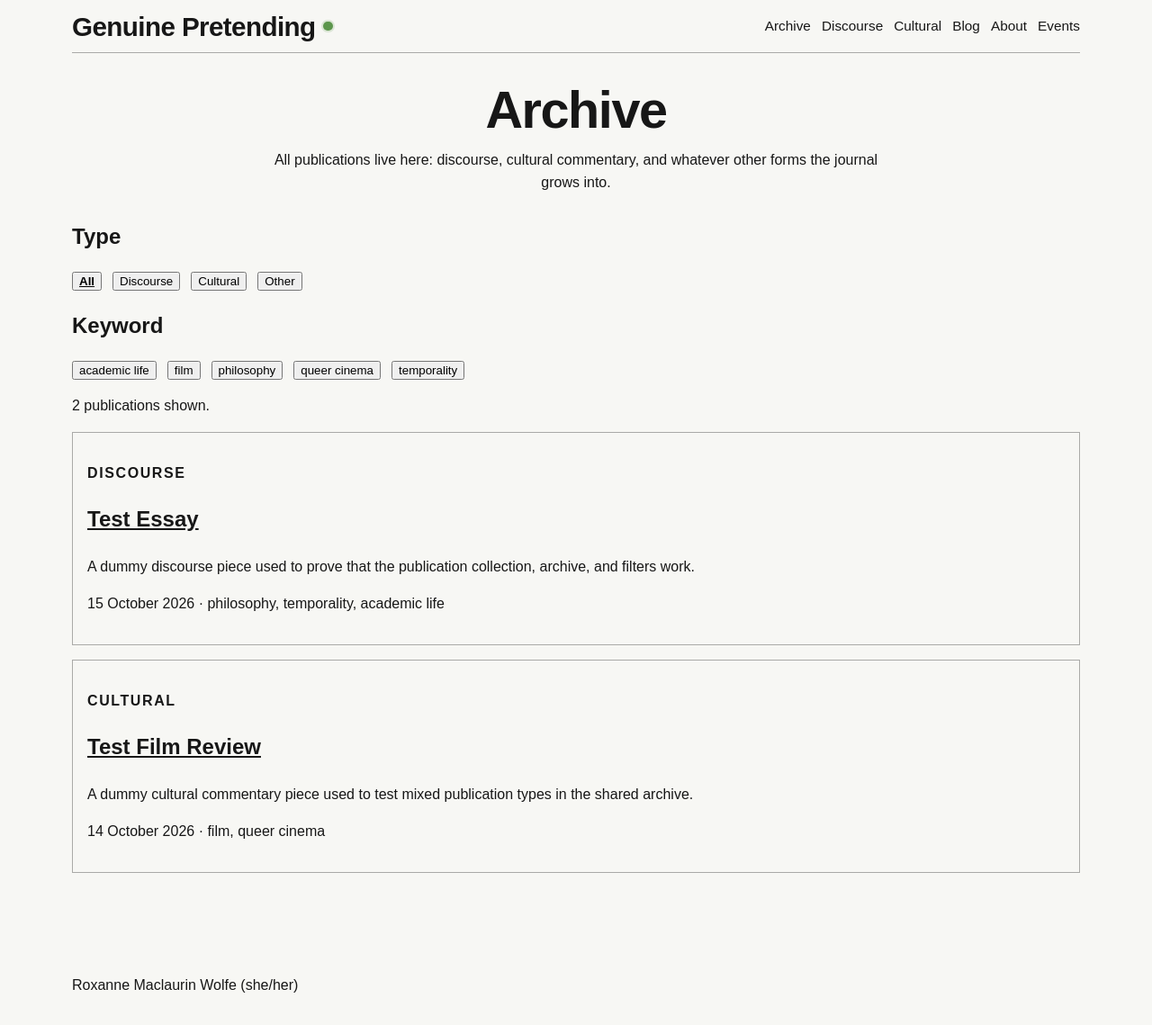
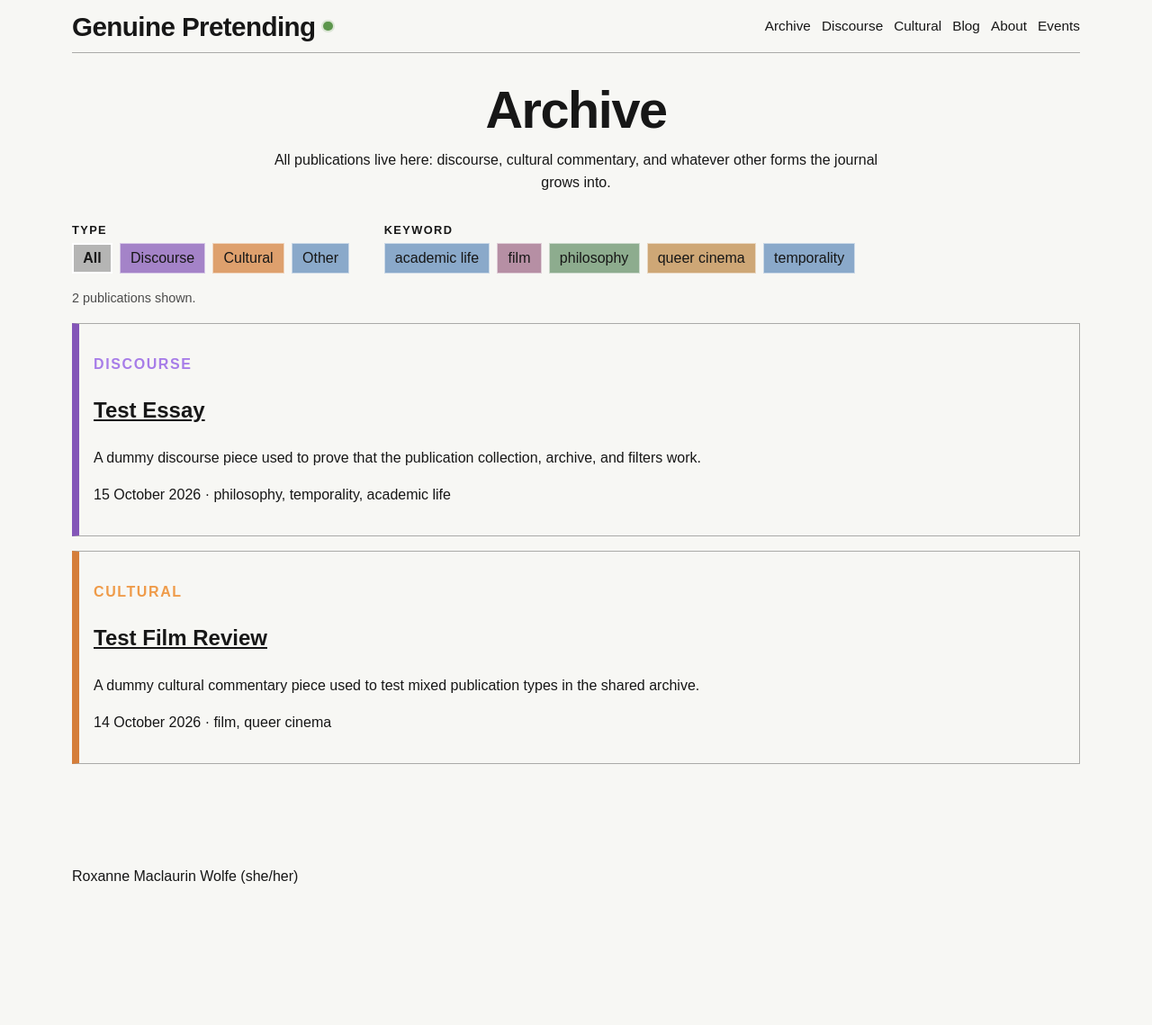
Before and after one commit to roxannewolfe/roxannewolfe.github.io, a Jekyll site: the page built from archive/index.html, in a window 1280 px wide. Shown: the whole page at 90% size. Built offline with Jekyll 4.4.1, drawn with Linux system fonts in a browser that asks for light colours; after the commit the page ends 1018 px from its top, so only the background shows below that.

Commit message:
Style archive cards and filters

```diff
--- a/assets/css/archive.css
+++ b/assets/css/archive.css
@@ -27,3 +27,123 @@
   max-width: 42rem;
   margin: 0.7rem auto 0;
 }
+
+.archive-filter-bar {
+  display: grid;
+  grid-template-columns: max-content minmax(0, 1fr);
+  gap: 2.4rem;
+  align-items: start;
+  margin: 2rem 0 1rem;
+}
+
+.archive-filter-group h2 {
+  margin: 0 0 0.45rem;
+  font-size: 0.8rem;
+  line-height: 1.2;
+  text-transform: uppercase;
+  letter-spacing: 0.11em;
+}
+
+.archive-filter-bar .archive-filters,
+.archive-filter-bar .topic-filters {
+  display: flex;
+  flex-wrap: wrap;
+  gap: 0.5rem;
+  margin: 0;
+}
+
+.archive-filter {
+  appearance: none;
+  -webkit-appearance: none;
+  margin: 0;
+  padding: 0.38rem 0.7rem;
+  border: 1px solid rgba(255, 255, 255, 0.56);
+  border-radius: 0;
+  color: inherit;
+  font: inherit;
+  line-height: 1.2;
+  cursor: pointer;
+  transition: border-color 130ms ease, transform 130ms ease, filter 130ms ease;
+}
+
+.archive-filter:hover,
+.archive-filter:focus-visible {
+  border-color: rgba(255, 255, 255, 0.95);
+  transform: translateY(-1px);
+  filter: brightness(1.12);
+}
+
+.archive-filter[aria-pressed="true"] {
+  border-color: white;
+  box-shadow: inset 0 0 0 1px white;
+  text-decoration: none;
+  font-weight: 700;
+}
+
+.archive-filter--all {
+  background: rgba(135, 135, 135, 0.58);
+}
+
+.archive-filter--discourse {
+  background: rgba(132, 86, 184, 0.72);
+}
+
+.archive-filter--cultural {
+  background: rgba(213, 126, 58, 0.72);
+}
+
+.archive-filter--other {
+  background: rgba(72, 121, 178, 0.62);
+}
+
+.topic-filters .archive-filter--keyword:nth-child(4n + 1) {
+  background: rgba(72, 121, 178, 0.62);
+}
+
+.topic-filters .archive-filter--keyword:nth-child(4n + 2) {
+  background: rgba(143, 79, 117, 0.62);
+}
+
+.topic-filters .archive-filter--keyword:nth-child(4n + 3) {
+  background: rgba(77, 126, 82, 0.62);
+}
+
+.topic-filters .archive-filter--keyword:nth-child(4n) {
+  background: rgba(181, 119, 42, 0.62);
+}
+
+#archive-filter-status {
+  margin: 1rem 0 0.5rem;
+  font-size: 0.9rem;
+  opacity: 0.76;
+}
+
+#publication-archive .publication-card {
+  position: relative;
+  box-sizing: border-box;
+  border-radius: 0;
+  border-left-width: 0.5rem;
+}
+
+#publication-archive .publication-card[data-type="discourse"] {
+  border-left-color: rgb(132, 86, 184);
+}
+
+#publication-archive .publication-card[data-type="cultural"] {
+  border-left-color: rgb(213, 126, 58);
+}
+
+#publication-archive .publication-card[data-type="discourse"] .publication-type {
+  color: rgb(167, 125, 232);
+}
+
+#publication-archive .publication-card[data-type="cultural"] .publication-type {
+  color: rgb(239, 155, 73);
+}
+
+@media (max-width: 760px) {
+  .archive-filter-bar {
+    grid-template-columns: 1fr;
+    gap: 1.2rem;
+  }
+}
```
